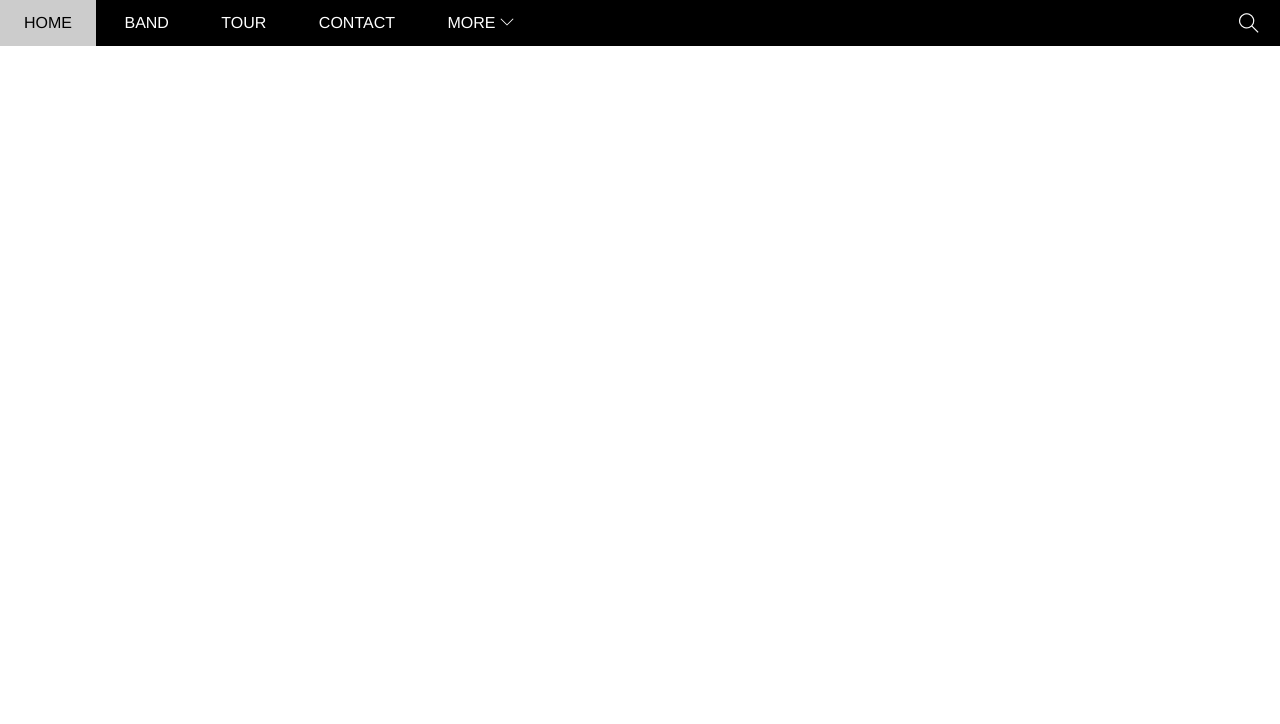
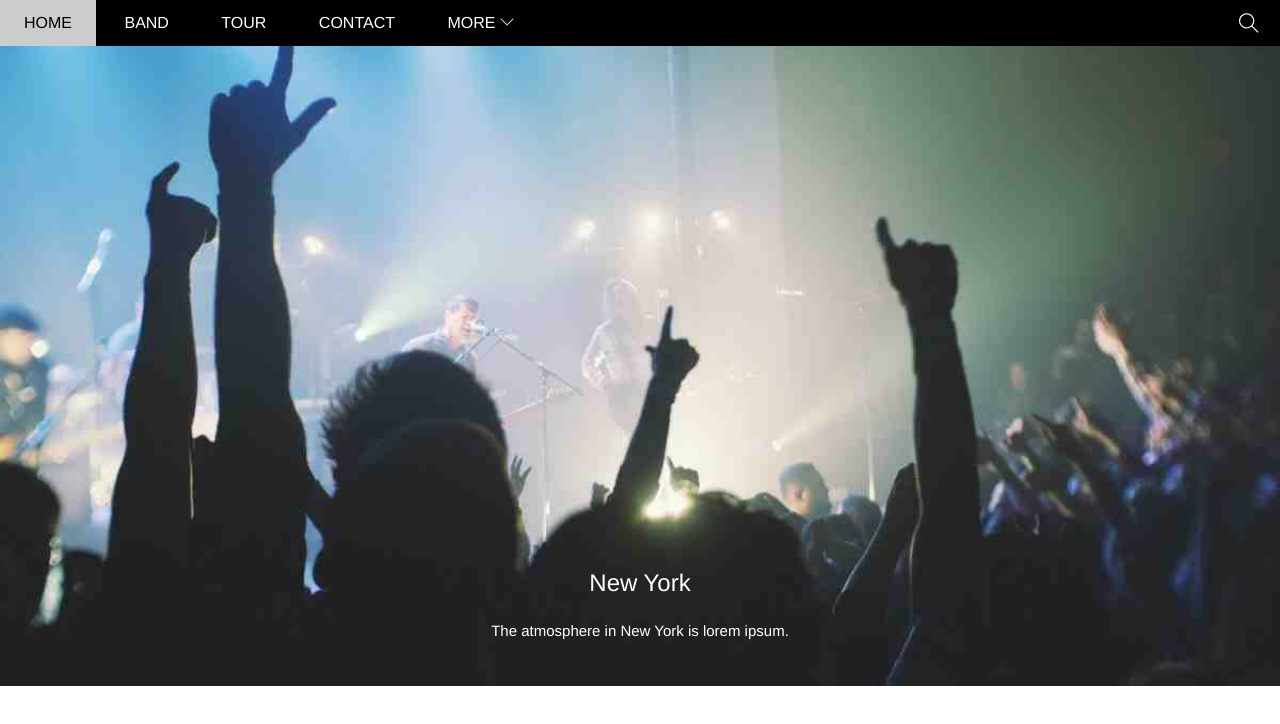
Before and after one commit to hoangphuonga3k31/The-band-clone, a plain HTML site: page index.html in a window 1280 px wide. Shown: the top 724 px of the page. Drawn offline with Linux system fonts and the light colour scheme.

Commit message:
fix-header

```diff
--- a/assets/css/styles.css
+++ b/assets/css/styles.css
@@ -20,6 +20,7 @@ html {
     top: 0;
     left: 0;
     right: 0;
+    z-index: 10;
 }
 
 #nav {
@@ -94,15 +95,35 @@ html {
     color: #fff;
     font-size: 20px;
     line-height: 46px;
-
 }
 
 #slider {
+    position: relative;
     margin-top: 46px;
+    padding-top: 50%;
+    background: url('/assets/img/slider/slider1.jpg') top center / cover no-repeat;
+}
+
+#slider .text-content{
+    position: absolute;
+    bottom: 47px;
+    color: #fff;
+    width: 100%;
+    text-align: center;
+}
+
+#slider .text-heading{
+    font-weight: 500;
+    font-size: 24px;
+}
+
+#slider .text-description{
+    font-size: 15px;
+    margin-top: 25px;
 }
 
 #content {
-
+    height: 1000px;
 }
 
 #footer {
--- a/index.html
+++ b/index.html
@@ -38,7 +38,10 @@
         </div>
 
         <div id="slider">
-
+            <div class="text-content">
+                <h2 class="text-heading">New York</h2>
+                <p class="text-description">The atmosphere in New York is lorem ipsum.</p>
+            </div>
         </div>
 
         <div id="content">
```
Also changed, not shown: assets/img/slider/slider1.jpg (added).
